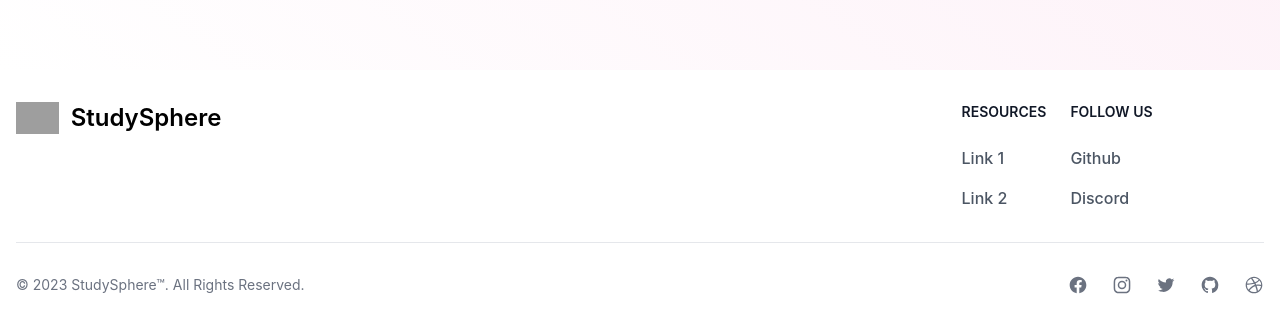
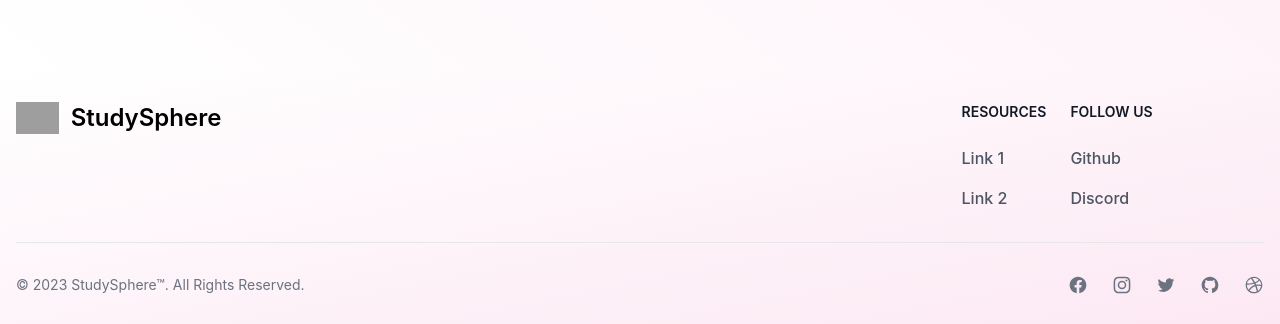
Before and after one commit to yashphulfagar/StudySphere, a React (Create React App) app: page / in a window 1280 px wide. Shown: the part 1588-1912 px from the top of the page. Built offline with nearby package versions, Linux system fonts and the light colour scheme; grey boxes are pictures that could not be loaded.

Commit message:
footer gradient

```diff
--- a/src/components/Footer.component.jsx
+++ b/src/components/Footer.component.jsx
@@ -1,6 +1,6 @@
 const Footer = () => {
   return (
-    <footer class="bg-white dark:bg-gray-900">
+    <footer class="bg-gradient-to-br from-white to-pink-100 dark:bg-gray-900 bg-white dark:bg-gray-900">
       <div class="mx-auto w-full max-w-screen-xl p-4 py-6 lg:py-8">
         <div class="md:flex md:justify-between">
           <div class="mb-6 md:mb-0">
```
